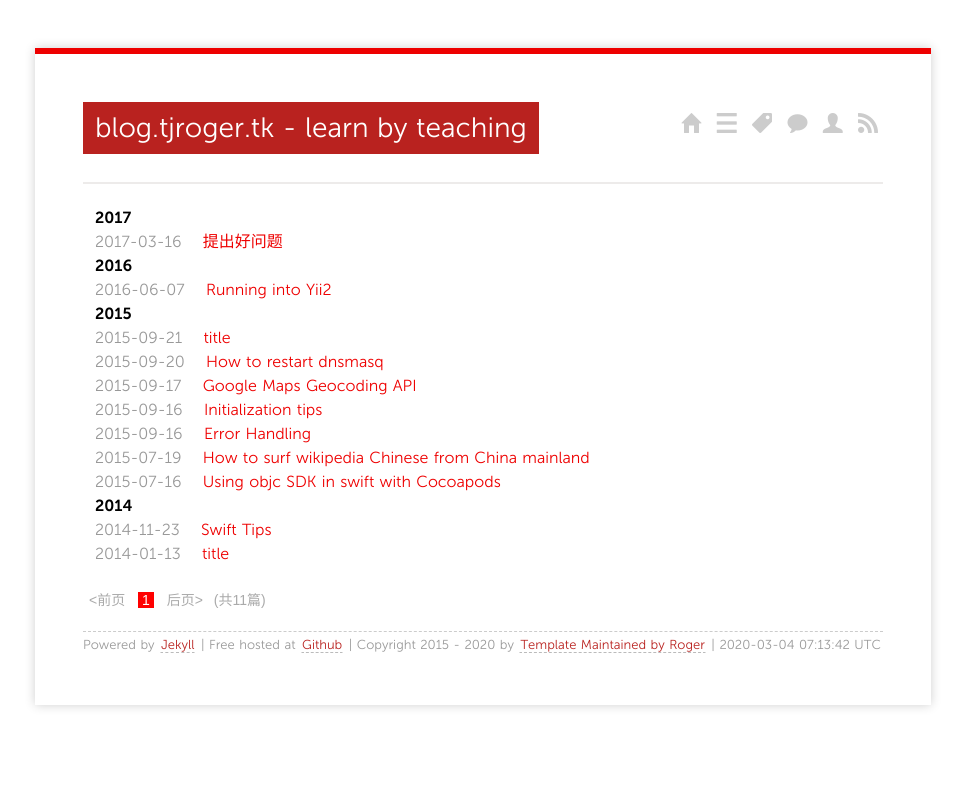
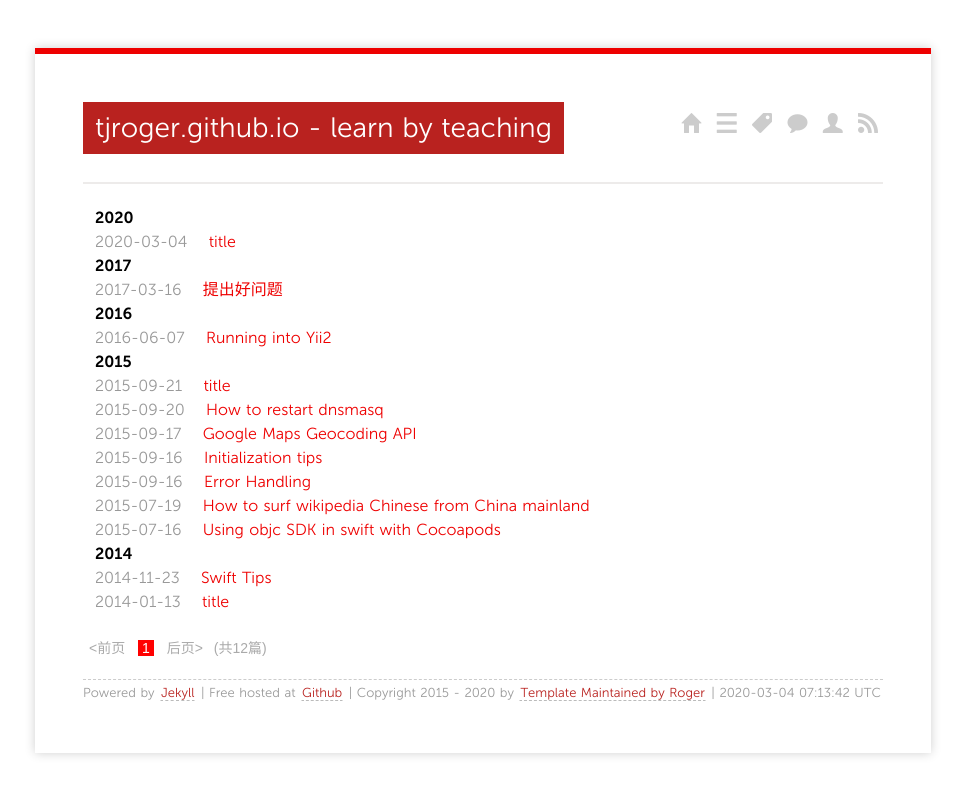
Before and after one commit to TJRoger/tjroger.github.io, a Jekyll site: the page built from index.html, in a window 1280 px wide. Shown: the top 795 px of the page, without its empty margins (157-1122 px from the left). Built offline with Jekyll 4.4.1, drawn with Linux system fonts in a browser that asks for light colours; nearby versions of some CDN libraries; Markdown is read by kramdown in place of the engine named in the settings; the list of posts is cut into pages by our own code.

```diff
--- a/index.html
+++ b/index.html
@@ -1,5 +1,5 @@
 ---
-title: blog.tjroger.tk - learn by teaching
+title: tjroger.github.io - learn by teaching
 layout: page
 ---
 
```
Also changed, not shown: _posts/2020/2020-03-04-Sponsor.md (added, +17 -0 lines), media/pic/alipay_collect.jpg (added).
